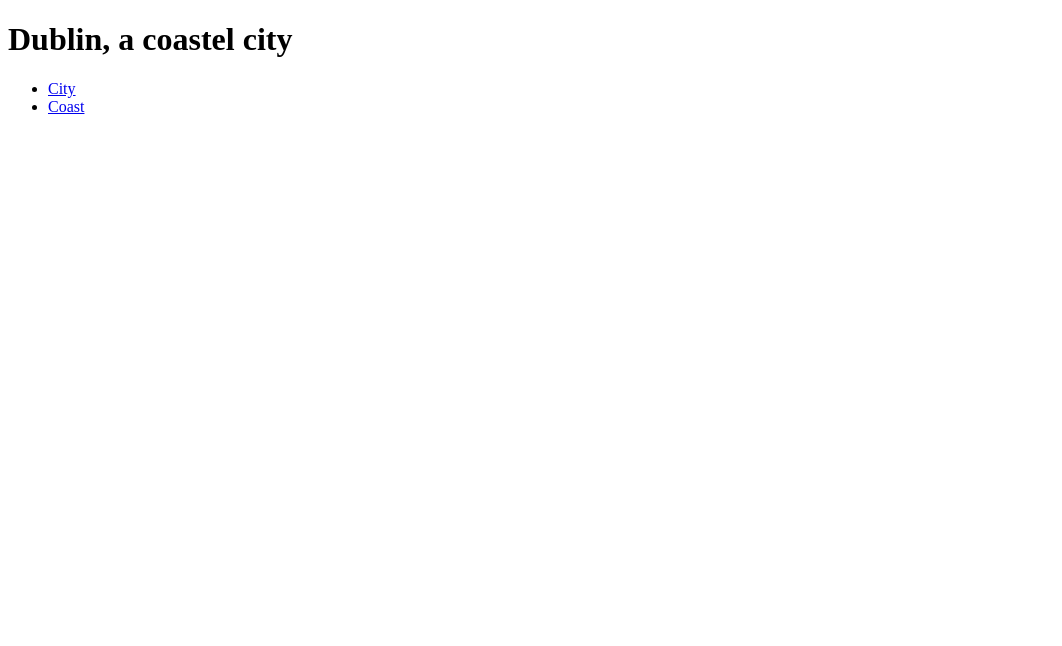
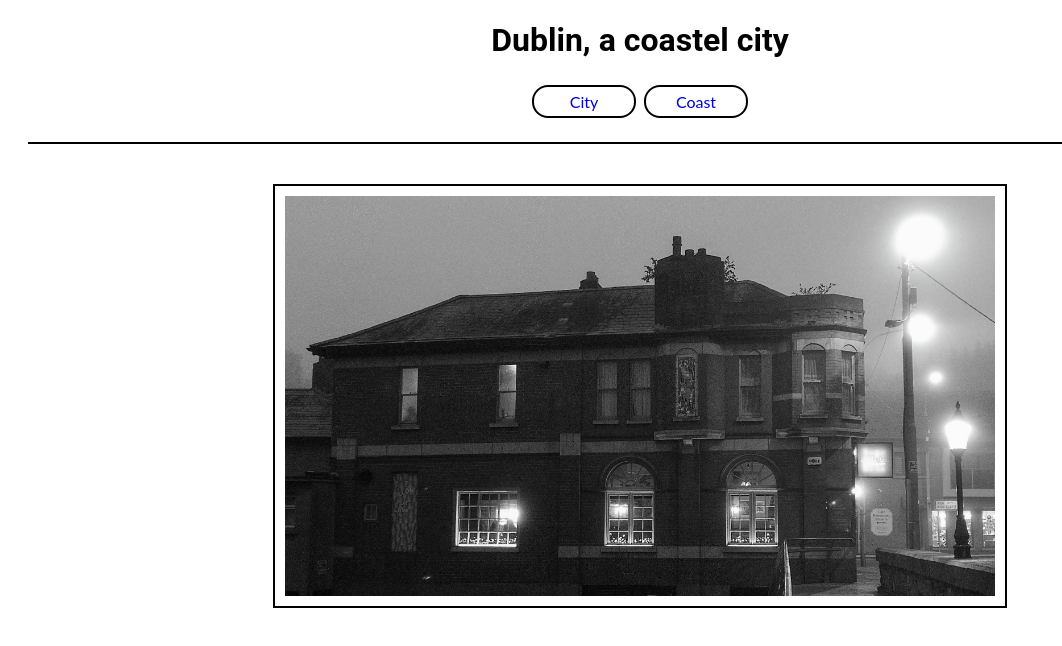
Before and after one commit to saroltah/code-i-first, a plain HTML site: page index.html in a window 1280 px wide. Shown: the whole page, without its empty margins (0-1062 px from the left). Drawn offline with Linux system fonts and the light colour scheme.

Commit message:
feat:added images

```diff
--- a/index.html
+++ b/index.html
@@ -4,6 +4,7 @@
     <meta charset="UTF-8" />
     <meta http-equiv="X-UA-Compatible" content="IE=edge" />
     <meta name="viewport" content="width=device-width, initial-scale=1.0" />
+    <link rel="stylesheet" href="assets/css/style.css" />
     <title>Dublin</title>
   </head>
   <body>
@@ -18,5 +19,10 @@
         </li>
       </ul>
     </nav>
+    <section>
+      <figure>
+        <img src="assets/images/city.jpg" alt="Photo of Dublin city" />
+      </figure>
+    </section>
   </body>
 </html>
```
Also changed, not shown: coast.html (+5 -0 lines).
